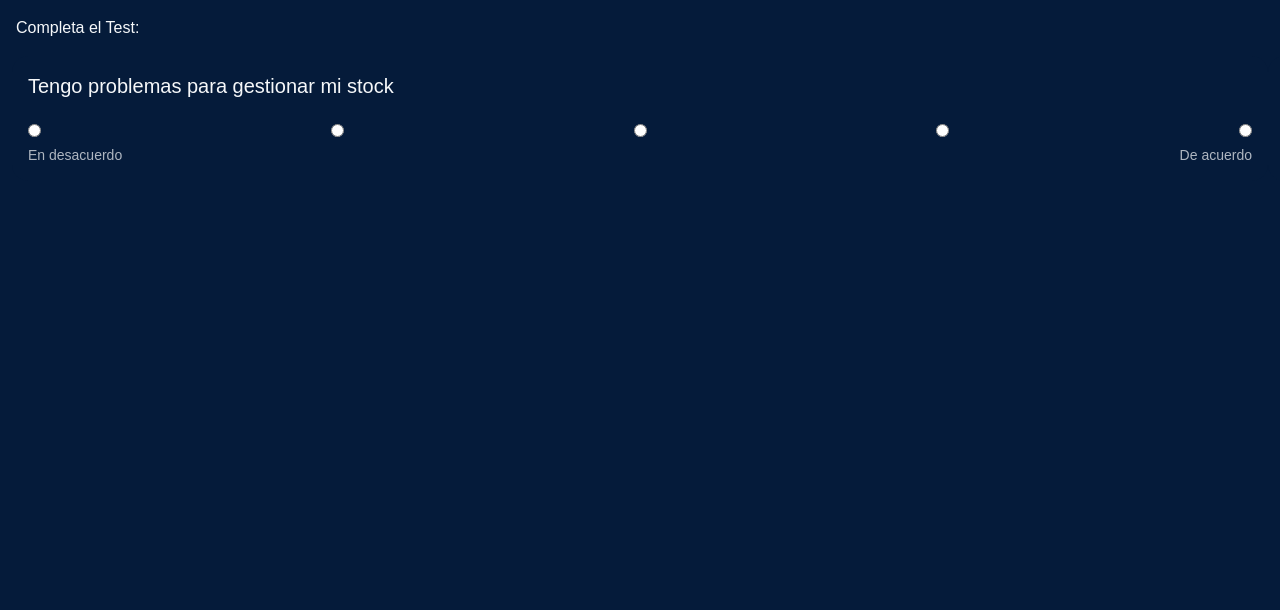
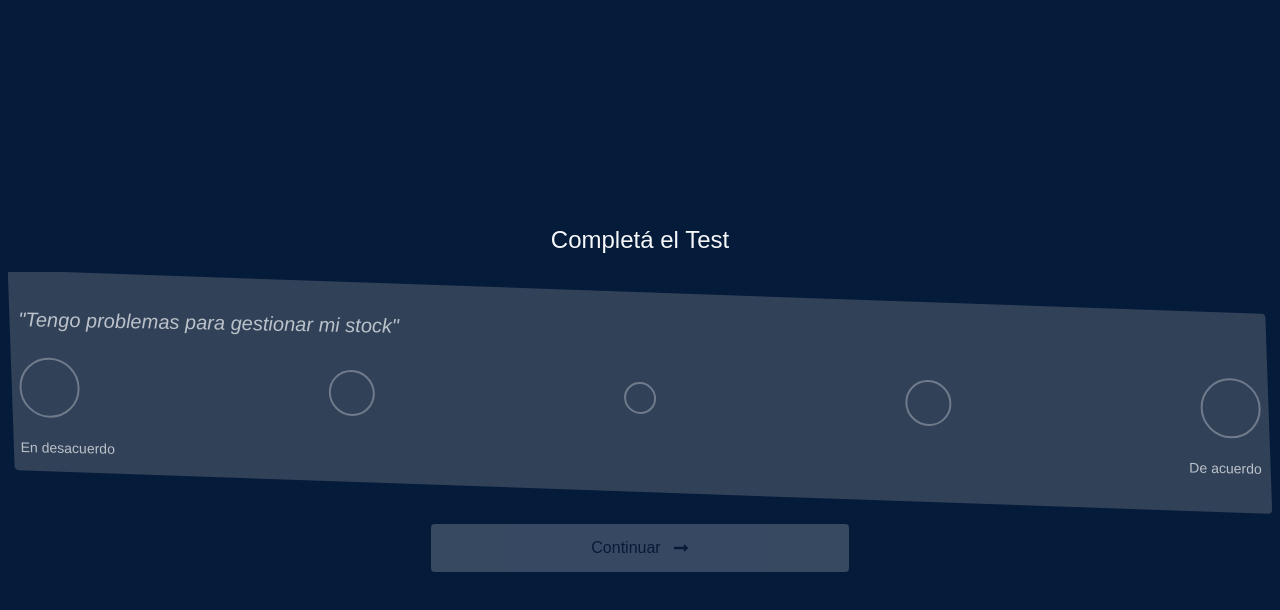
Before and after one commit to brutalkingran/patrician-software, a React (Vite) app: page /test in a window 1280 px wide. Shown: the top 610 px of the page. Built offline with nearby package versions, Linux system fonts and the light colour scheme.

Commit message:
cuestionario funcional (sin extraer data de usuario)

```diff
--- a/src/components/ui/PlanCard.jsx
+++ b/src/components/ui/PlanCard.jsx
@@ -1,4 +1,4 @@
-import React from 'react'
+import { FaCheck } from "react-icons/fa";
 
 const PlanCard = ({
   title,
@@ -34,7 +34,7 @@ const PlanCard = ({
       <ul className="flex flex-col gap-2 mb-6 text-sm">
         {features.map((feature, i) => (
           <li key={i} className="flex items-center gap-2">
-            <span className="text-green-400">✔</span>
+            <span className="text-green-400"><FaCheck/></span>
             {feature}
           </li>
         ))}
--- a/src/components/ui/QuestionComponent.jsx
+++ b/src/components/ui/QuestionComponent.jsx
@@ -1,21 +1,62 @@
-const QuestionComponent = ({ question, Qname }) => {
+const QuestionComponent = ({ onAnswer, question, Qname }) => {
+  const options = [-2, -1, 0, 1, 2]
+
   return (
-    <section className="w-full flex-shrink-0 p-4 bg-ps-blue rounded-2xl">
-      <h2 className="text-xl mb-6">{question}</h2>
+    <section className="w-full flex-shrink-0 p-2 bg-slate-700 rounded skew-2 py-6">
+      <div className="-skew-1">
+        <h2 className="text-xl mb-6 italic opacity-70">"{question}"</h2>
 
-      <div
-        className="flex justify-between mb-2"
-      >
-        <input type="radio" name={Qname} value={-2} />
-        <input type="radio" name={Qname} value={-1} />
-        <input type="radio" name={Qname} value={0} />
-        <input type="radio" name={Qname} value={1} />
-        <input type="radio" name={Qname} value={2} />
-      </div>
+        <div className="flex justify-between mb-5 items-center">
+          {options.map((value) => {
+            const size = 32 + Math.abs(value) * 14
 
-      <div className="flex justify-between text-sm opacity-70">
-        <span>En desacuerdo</span>
-        <span>De acuerdo</span>
+            return (
+              <label
+                key={value}
+                className="cursor-pointer"
+              >
+                {/* radio REAL (oculto) */}
+                <input
+                  type="radio"
+                  name={Qname}
+                  value={value}
+                  onChange={() => onAnswer(Qname, value)}
+                  className="peer hidden"
+                />
+
+                {/* radio VISUAL */}
+                <div
+                  style={{
+                    width: size,
+                    height: size,
+                  }}
+                  className={`
+                    rounded-full
+                    bg-cover bg-center
+                    border-2 border-white/30
+                    flex items-center justify-center
+
+                    transition-all duration-200
+                    peer-checked:scale-104
+                    peer-checked:border-ps-accent
+                    peer-checked:ring-3
+                    peer-checked:ring-ps-accent/40
+                    peer-checked:bg-[url('/textures/check.svg')]
+                    peer-checked:bg-size-[auto_${size}px]
+                    peer-checked:bg-no-repeat
+
+                    group
+                  `}
+                />
+              </label>
+            )
+          })}
+        </div>
+
+        <div className="flex justify-between text-sm opacity-70">
+          <span>En desacuerdo</span>
+          <span>De acuerdo</span>
+        </div>
       </div>
     </section>
   )
--- a/src/pages/ClientFormPage.jsx
+++ b/src/pages/ClientFormPage.jsx
@@ -1,24 +1,63 @@
-import { useState } from "react";
-import QuestionComponent from "../components/ui/QuestionComponent";
+import { useState } from "react"
+import QuestionComponent from "../components/ui/QuestionComponent"
+import { FaLongArrowAltRight } from "react-icons/fa"
+import { useNavigate } from "react-router"
 
 const ClientFormPage = () => {
+  const navigate = useNavigate()
   const [current, setCurrent] = useState(0)
+  const [answers, setAnswers] = useState({})
+
+  const questions = [
+    { key: 'stock', question: 'Tengo problemas para gestionar mi stock' },
+    { key: 'control', question: 'No manejo un buen control de los datos' },
+    { key: 'alcance', question: 'Quiero que más gente conozca mi negocio' },
+    { key: 'mejora', question: 'Quiero mejorar mi negocio' },
+  ]
+
+  const total = questions.length
+  const currentQuestionKey = questions[current].key
 
   return (
-    <main className="bg-ps-blue min-h-screen overflow-hidden">
-      <h1 className="p-4">Completa el Test:</h1>
+    <main className="bg-ps-blue min-h-screen overflow-hidden flex flex-col justify-center">
+      <h1 className="text-2xl text-center p-4">Completá el Test</h1>
 
-      <form id="quiz" className="overflow-hidden px-3">
-        <div className="flex transition-transform duration-500"
-          style={{ transform: `translateX(-${current * 100}vw)` }}>
-          <QuestionComponent question="Tengo problemas para gestionar mi stock" Qname="stock" />
-          <QuestionComponent question="No manejo un buen control de los datos" Qname="control" />
-          <QuestionComponent question="Quiero que más gente conozca mi negocio" Qname="alcance" />
-          <QuestionComponent question="Quiero mejorar mi negocio" Qname="mejora" />
+      <div className="overflow-hidden px-3 py-5">
+        <div
+          className="flex transition-transform duration-500 gap-5"
+          style={{ transform: `translateX(-${current * 99}vw)` }}
+        >
+          {questions.map(q => (
+            <QuestionComponent
+              key={q.key}
+              Qname={q.key}
+              question={q.question}
+              value={answers[q.key]}
+              onAnswer={(value) =>
+                setAnswers(prev => ({ ...prev, [q.key]: value }))
+              }
+            />
+          ))}
         </div>
-      </form>
+
+        <button
+          type="button"
+          disabled={answers[currentQuestionKey] == null}
+          onClick={() => {
+            if (current === total - 1) {
+              navigate('/planes')
+            } else {
+              setCurrent(c => c + 1)
+            }
+          }}
+          className="mt-8 py-3 rounded bg-white w-1/3 mx-auto flex items-center justify-center disabled:opacity-20 text-ps-mblue"
+        >
+          {current === total - 1 ? 'Finalizar' : 'Continuar'}
+          <FaLongArrowAltRight className="ml-3" />
+        </button>
+      </div>
     </main>
   )
 }
 
-export default ClientFormPage;
+export default ClientFormPage
```
Also changed, not shown: public/textures/check.svg (added), public/textures/noise.svg (added).
